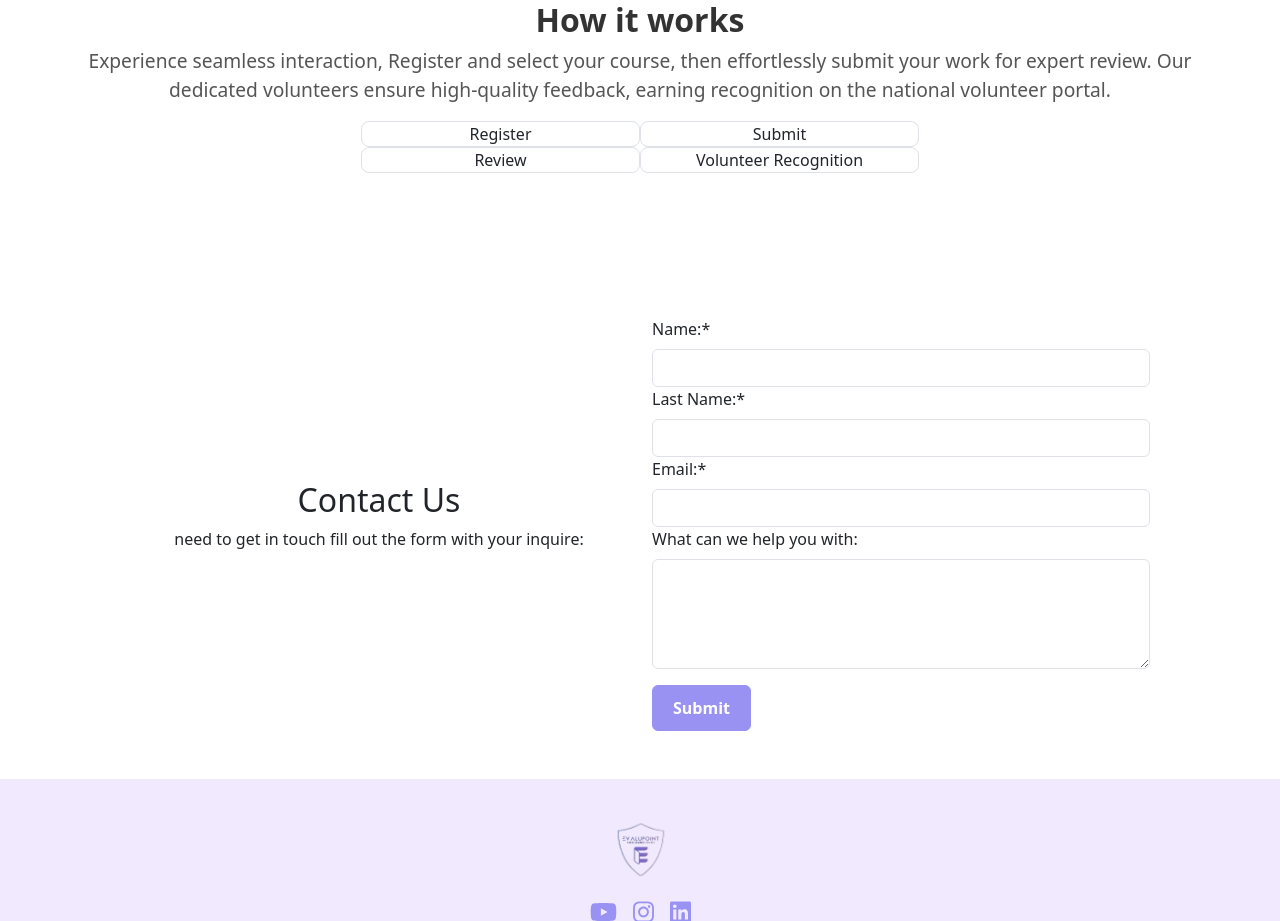
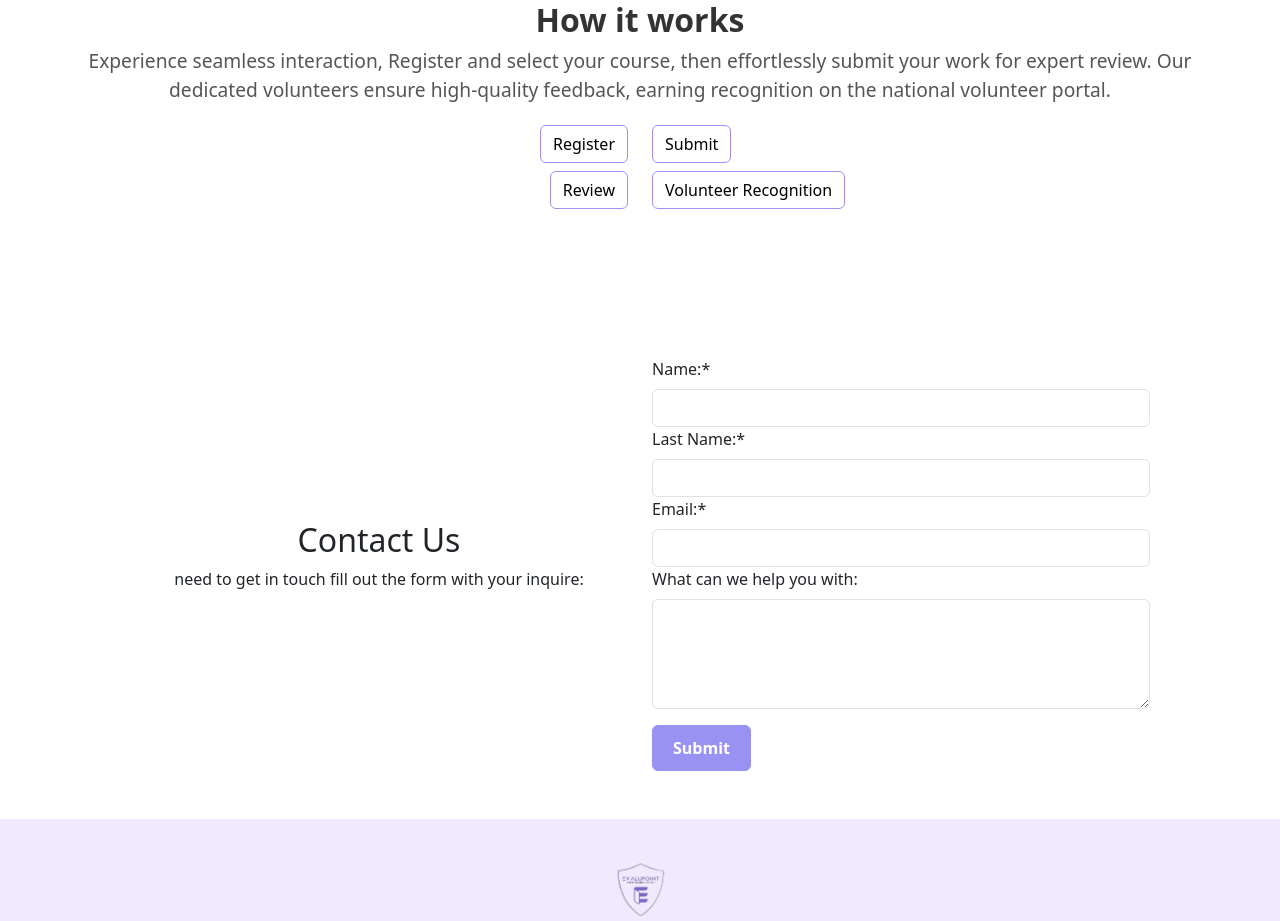
Before and after one commit to arwaalkhathlan/Sc, a React (Create React App) app: page / in a window 1280 px wide. Shown: the part 1300-2221 px from the top of the page. Built offline with nearby package versions, Linux system fonts and the light colour scheme.

Commit message:
Add and modify styles for hiw-btn class

```diff
--- a/src/css/index.css
+++ b/src/css/index.css
@@ -84,8 +84,17 @@ footer {
 
 /* End of Footer Style */
 
+
 /* hiw style section */
+.hiw-btn {
+  border-color: #9A92F3;
+  background: none;
+  color: black;
 
-.col{
-  border-color: #9A92F3;
 }
+
+.hiw-btn:hover{
+  background-color: #9A92F3;
+  border-color: #9A92F3
+
+}
--- a/src/pages/addedCourse.js
+++ b/src/pages/addedCourse.js
@@ -6,38 +6,28 @@ import { Button,DropdownButton,Dropdown} from "react-bootstrap";
 const AddedCourse = () => {
     return (
         <>
-
-
         <ProfileNavBar/>
-
-
         <main style={{ display: 'flex', alignItems: 'center', minHeight: '50vh' }}>
-
           <div className="container">
             <div className="row gx-5">
               <div className="col-3">
                 <ProfileCard/>
               </div>
-              <div className="col-7">
+              <div className="col-7" style={{marginLeft:"5rem"}} >
                 <h3>Advanced Styling with Responsive Design</h3>
-
                 <DropdownButton variant="custom"style={{ marginBottom: '40px', marginTop:'60px'}} id="dropdown-basic-button" title="Assessments ">
                   <Dropdown.Item href="#/action-1">Week 2: Create a Responsive Stylesheet</Dropdown.Item>
                   <Dropdown.Item href="#/action-2">week 4: final project photo gallery  </Dropdown.Item>
                 </DropdownButton>
-
 
                <div class="form-group">
                  <label style={{ marginBottom: '8px'}} for="projectLink">Project Link</label>
                  <input style={{ marginBottom: '20px'}} type="projectLink" class="form-control" id="projectLink" ></input>
                 </div>
 
-
                 <div className="col">
                   <Button style={{  backgroundColor: '#9A92F3' , border: 'none'}}>Upload Project</Button>{' '}
                  </div>
-
-
               </div>
             </div>
           </div>
--- a/src/pages/hiwSection.js
+++ b/src/pages/hiwSection.js
@@ -1,5 +1,6 @@
 import React from 'react';
 import '../css/index.css';
+import {Button} from 'react-bootstrap';
 
 const HiwSection = () => {
   return (
@@ -17,11 +18,11 @@ const HiwSection = () => {
         </p>
 
         <div className="container mb-5 w-50">
-          <div className="row ">
-            <div  className="col-md-6 border rounded-3">Register</div>
-            <div className="col-md-6 border rounded-3">Submit</div>
-            <div className="col-md-6 border rounded-3">Review</div>
-            <div className="col-md-6 border rounded-3">Volunteer Recognition</div>
+          <div className="row">
+            <div className="col-md-6 my-1  text-md-end " >  <Button className='hiw-btn' >Register</Button> </div>
+            <div className="col-md-6 my-1 text-md-start ">  <Button className='hiw-btn' >Submit</Button></div>
+            <div className="col-md-6 my-1 text-md-end ">  <Button className='hiw-btn' >Review</Button></div>
+            <div className="col-md-6 my-1 text-md-start ">  <Button className='hiw-btn'>Volunteer Recognition</Button></div>
           </div>
         </div>
       </div>
--- a/src/pages/myCourses.js
+++ b/src/pages/myCourses.js
@@ -17,23 +17,17 @@ const MyCourses = () => {
           <div className="container">
 
 
-            <div className="row gx-5">
+            <div className="row gx-5"  >
               <div className="col-5">
                 <ProfileCard/>
-
-
-
-
-
               </div>
               <div className="col-7">
-
-            <DropdownButton className="custom-dropdown"  variant="custom" style={{ marginBottom: '40px', marginTop:'60px'}} id="dropdown-basic-button" title="Course Provider ">
-             <Dropdown.Item href="#/action-1">edx</Dropdown.Item>
-             <Dropdown.Item href="#/action-2">coursera </Dropdown.Item>
-             <Dropdown.Item href="#/action-3">Something else</Dropdown.Item>
-             </DropdownButton>
-
+              <div className="container"style={{marginRight:"2rem"}}>
+              <DropdownButton className="custom-dropdown"  variant="custom" style={{ marginBottom: '40px', marginTop:'60px'}} id="dropdown-basic-button" title="Course Provider ">
+              <Dropdown.Item href="#/action-1">edx</Dropdown.Item>
+              <Dropdown.Item href="#/action-2">coursera </Dropdown.Item>
+              <Dropdown.Item href="#/action-3">Something else</Dropdown.Item>
+              </DropdownButton>
 
              <DropdownButton  variant="custom" style={{ marginBottom: '40px'}}  title="Course Name">
              <Dropdown.Item href="#/action-1">Advanced Styling with Responsive Design</Dropdown.Item>
@@ -41,15 +35,12 @@ const MyCourses = () => {
              <Dropdown.Item href="#/action-3">Something else</Dropdown.Item>
              </DropdownButton>
 
-
-
-
              <Link to="/addedCourse">
              <Button style={{  backgroundColor: '#9A92F3' , border: 'none'}}>Add </Button>{' '}
-
              </Link>
 
 
+              </div>
 
               </div>
             </div>
```
Also changed, not shown: src/components/profileCard.js (+2 -5 lines). Lines whose indentation alone changed are shown as unchanged.
